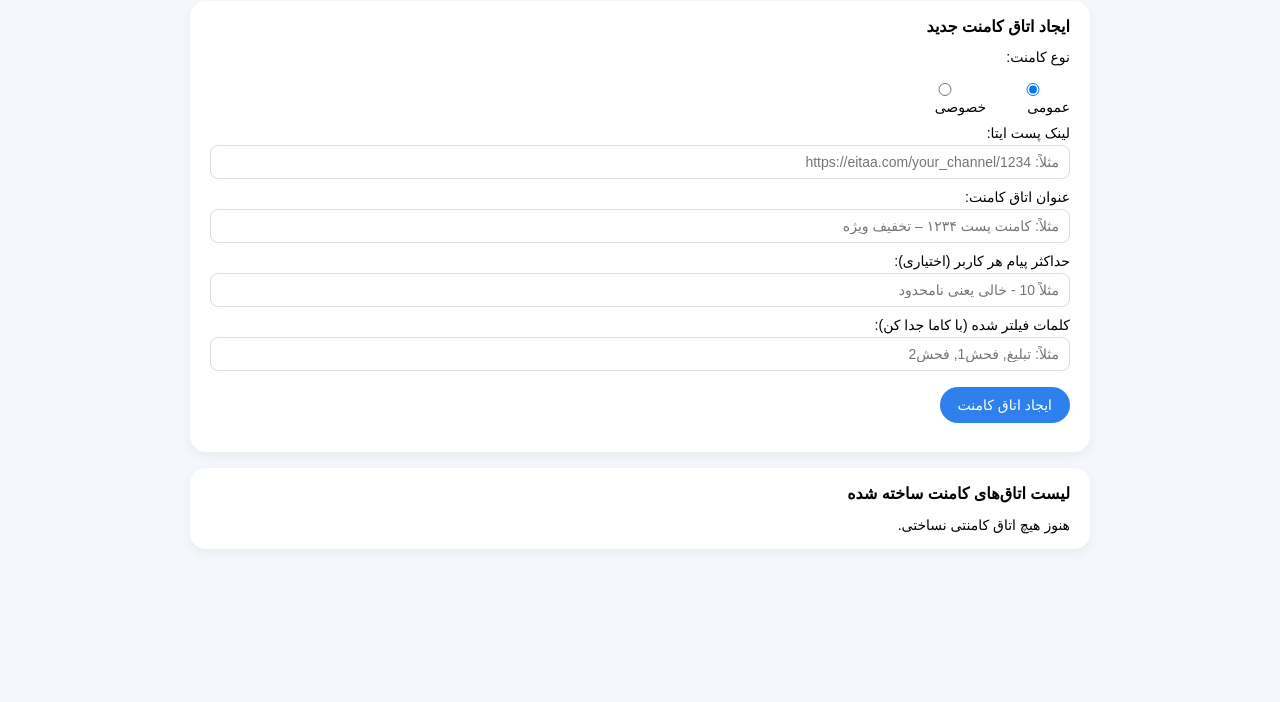
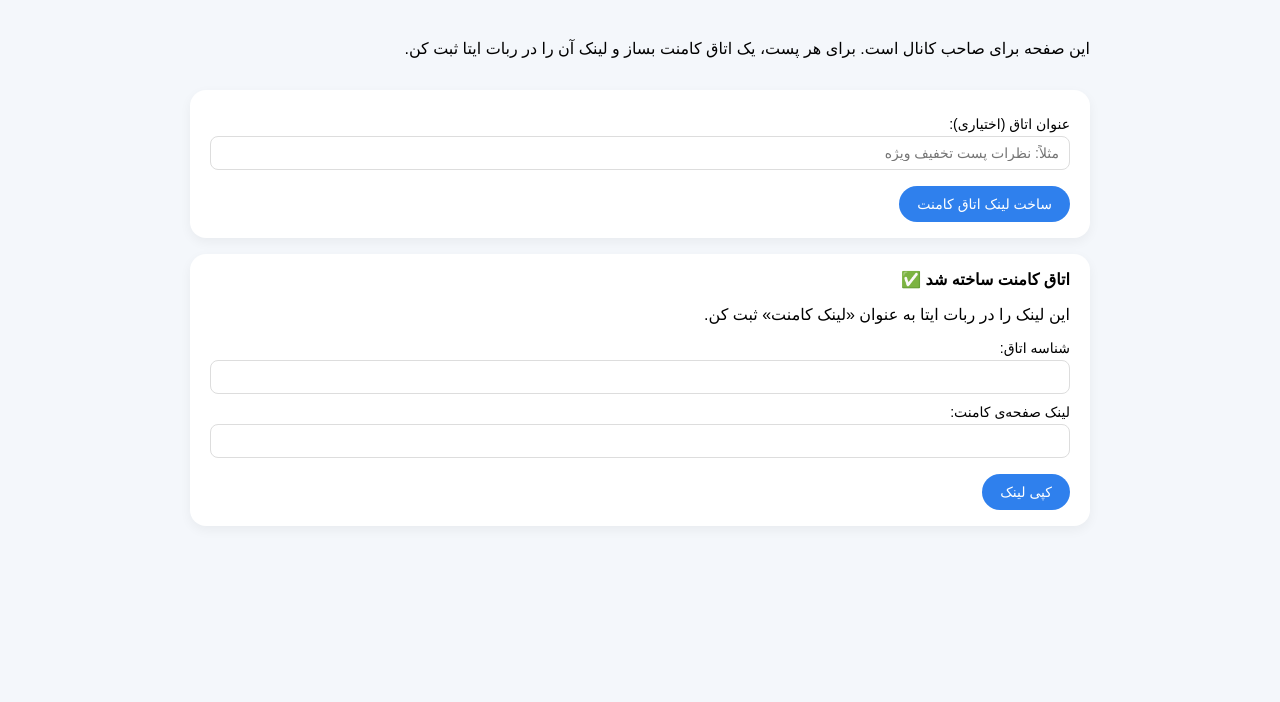
Before and after one commit to sadmimkarimi-lab/taavita-eitaa-comments, a website: page index.html in a window 1280 px wide. Shown: the part 98-800 px from the top of the page. Drawn offline with Linux system fonts and the light colour scheme.

Commit message:
Update index.html

```diff
--- a/index.html
+++ b/index.html
@@ -1,55 +1,63 @@
 <!DOCTYPE html>
 <html lang="fa" dir="rtl">
-<head>
-  <meta charset="UTF-8" />
-  <title>پنل کامنت‌های ایتا – طاویتا</title>
-  <meta name="viewport" content="width=device-width, initial-scale=1" />
-  <link rel="stylesheet" href="/public/style.css" />
-</head>
-<body>
-  <header class="header">
-    <h1>💬 پنل کامنت ایتا</h1>
-    <p>ساخت و مدیریت لینک‌های کامنت برای پست‌های کانال</p>
-  </header>
+  <head>
+    <meta charset="UTF-8" />
+    <title>ساخت اتاق کامنت ایتا – Taavita</title>
+    <link rel="stylesheet" href="./style.css" />
+  </head>
+  <body class="page">
+    <div class="container">
+      <h1 class="title">ساخت اتاق کامنت برای ایتا</h1>
+      <p class="hint">
+        این صفحه برای صاحب کانال است. برای هر پست، یک اتاق کامنت بساز و
+        لینک آن را در ربات ایتا ثبت کن.
+      </p>
 
-  <main class="container">
-    <section class="card">
-      <h2>ایجاد اتاق کامنت جدید</h2>
+      <form id="roomForm" class="card">
+        <label class="field">
+          <span class="label">عنوان اتاق (اختیاری):</span>
+          <input
+            id="roomTitle"
+            type="text"
+            placeholder="مثلاً: نظرات پست تخفیف ویژه"
+          />
+        </label>
 
-      <label>نوع کامنت:</label>
-      <div class="radio-row">
-        <label>
-          <input type="radio" name="commentType" value="public" checked />
-          عمومی
+        <button type="submit" class="btn primary">
+          ساخت لینک اتاق کامنت
+        </button>
+      </form>
+
+      <div id="resultBox" class="card hidden">
+        <h2 class="subtitle">اتاق کامنت ساخته شد ✅</h2>
+        <p class="hint">
+          این لینک را در ربات ایتا به عنوان «لینک کامنت» ثبت کن.
+        </p>
+
+        <label class="field">
+          <span class="label">شناسه اتاق:</span>
+          <input
+            id="roomIdOutput"
+            type="text"
+            class="mono"
+            readonly
+          />
         </label>
-        <label>
-          <input type="radio" name="commentType" value="private" />
-          خصوصی
+
+        <label class="field">
+          <span class="label">لینک صفحه‌ی کامنت:</span>
+          <input
+            id="commentLink"
+            type="url"
+            class="mono"
+            readonly
+          />
         </label>
+
+        <button id="copyLinkBtn" class="btn">کپی لینک</button>
       </div>
+    </div>
 
-      <label>لینک پست ایتا:</label>
-      <input id="postLink" type="text" placeholder="مثلاً: https://eitaa.com/your_channel/1234" />
-
-      <label>عنوان اتاق کامنت:</label>
-      <input id="commentTitle" type="text" placeholder="مثلاً: کامنت پست ۱۲۳۴ – تخفیف ویژه" />
-
-      <label>حداکثر پیام هر کاربر (اختیاری):</label>
-      <input id="maxMessagesPerUser" type="number" min="0" placeholder="مثلاً 10 - خالی یعنی نامحدود" />
-
-      <label>کلمات فیلتر شده (با کاما جدا کن):</label>
-      <input id="badWords" type="text" placeholder="مثلاً: تبلیغ, فحش1, فحش2" />
-
-      <button id="createBtn">ایجاد اتاق کامنت</button>
-      <p id="createStatus" class="status"></p>
-    </section>
-
-    <section class="card">
-      <h2>لیست اتاق‌های کامنت ساخته شده</h2>
-      <div id="commentsList"></div>
-    </section>
-  </main>
-
-  <script src="/js/app.js"></script>
-</body>
+    <script src="./app.js" defer></script>
+  </body>
 </html>
```
